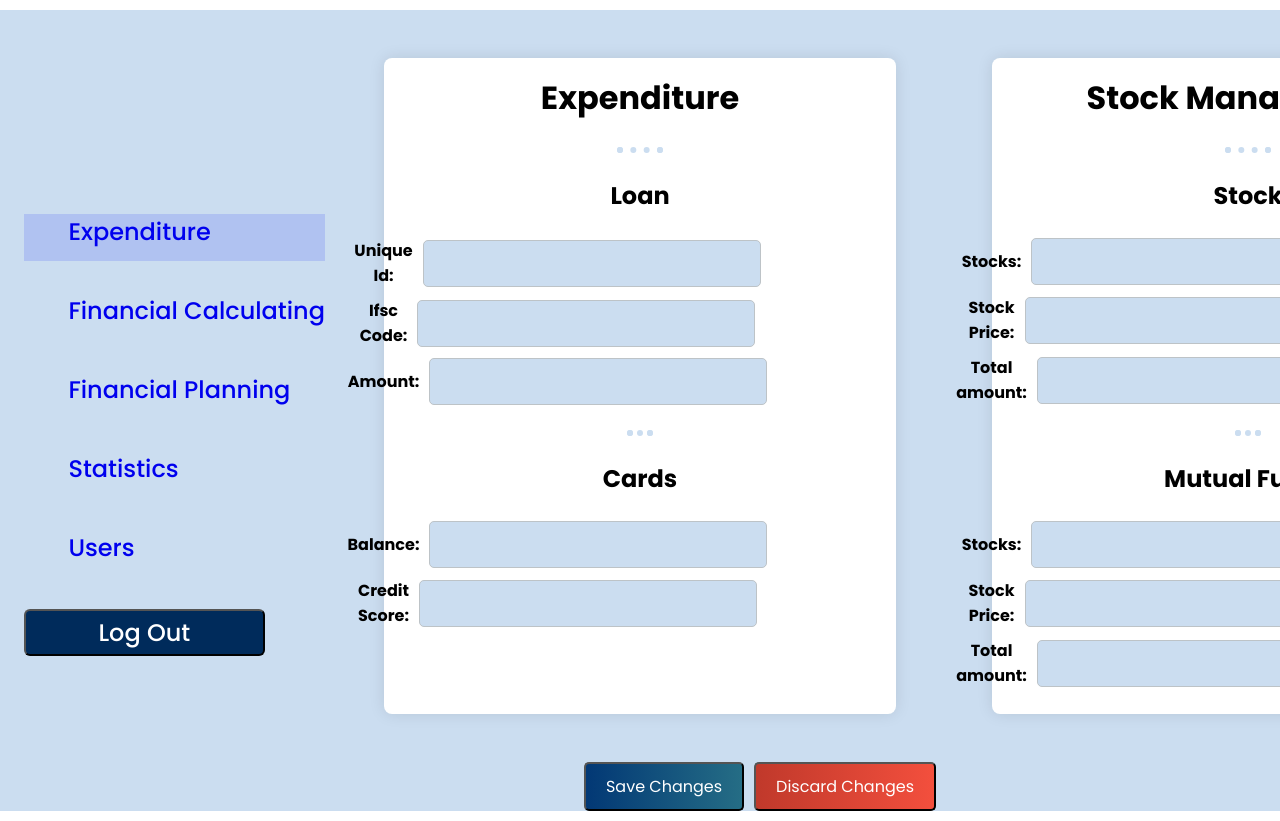
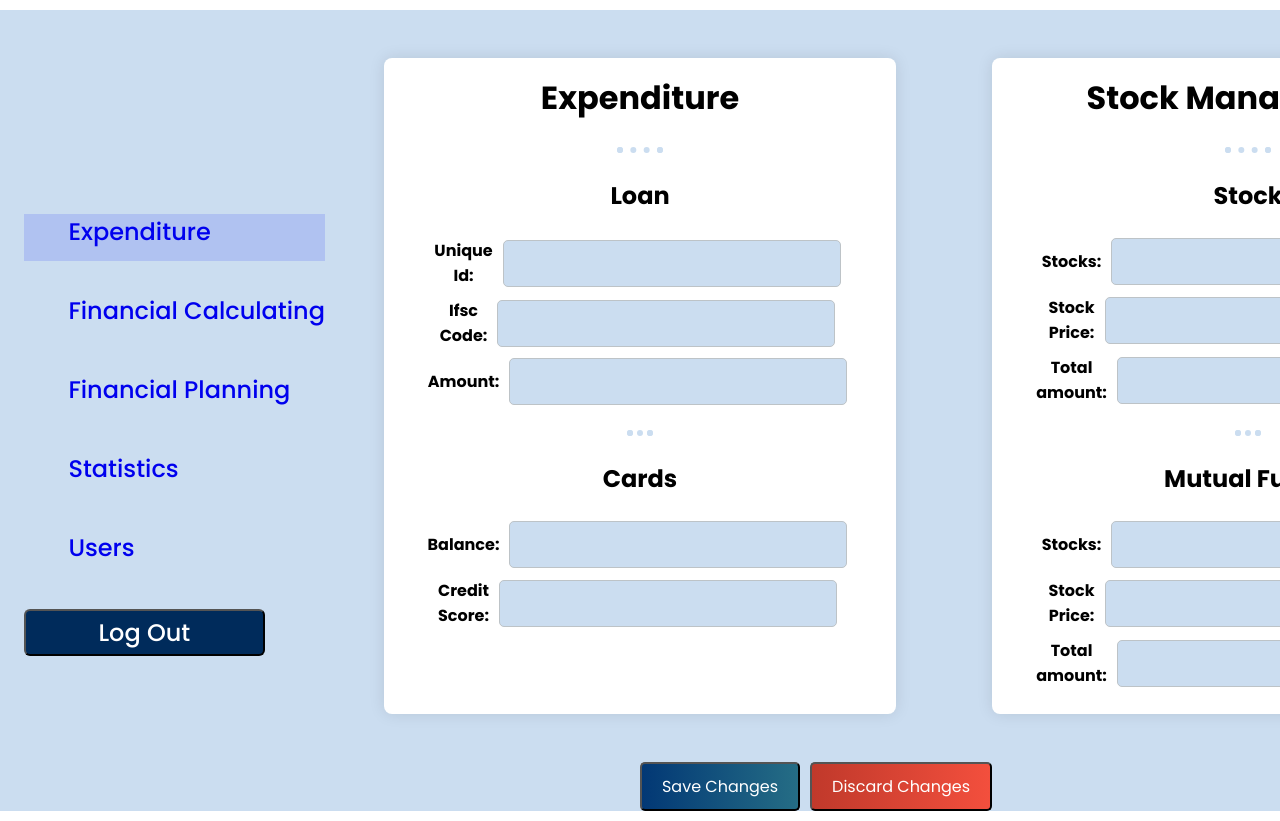
Before and after one commit to murlipatel1/gfg_cloudhackethon, a React (Create React App) app in the folder client_react/: page /expendeture in a window 1280 px wide. Shown: the top 821 px of the page. Built offline with nearby package versions, Linux system fonts and the light colour scheme; some icons are missing.

Commit message:
exp done

```diff
--- a/client_react/src/components/Expendeture/expendeture.css
+++ b/client_react/src/components/Expendeture/expendeture.css
@@ -78,16 +78,17 @@
 }
 
 .sub-container {
-  margin-right: 10rem;
+  margin-left: 3rem;
+  margin-right: 3rem;
   margin-bottom: 10px;
   display: flex;
   align-items: center;
   justify-content: center;
 }
 
-label {
+.containere label {
   display: inline-block;
-  margin-right: 10px;
+  /* margin-right: -3rem; */
   width: 120px;
   font-weight: bold;
   font-size: 1rem;
```
